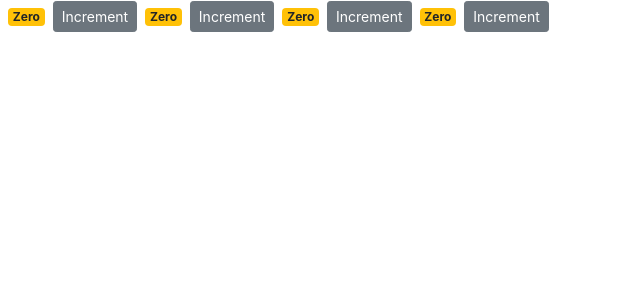
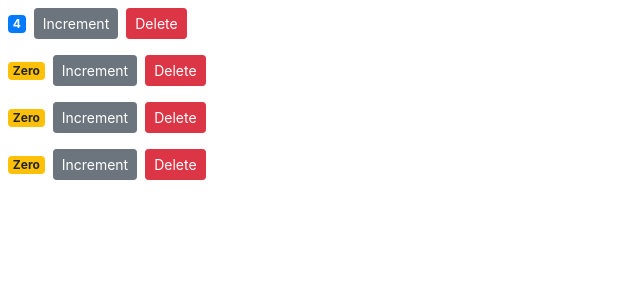
Before and after one commit to gzotta/counter-app, a React (Create React App) app: page / in a window 1280 px wide. Shown: the top 300 px of the page, without its empty margins (0-640 px from the left). Built offline with nearby package versions, Linux system fonts and the light colour scheme.

Commit message:
handleDelete method added to parent class "Counters"
#9

```diff
--- a/src/components/counter.jsx
+++ b/src/components/counter.jsx
@@ -2,7 +2,7 @@ import React, { Component } from "react";
 
 class Counter extends Component {
   state = {
-    value: this.props.value,
+    value: this.props.counter.value,
   };
   //this.setState() it's inherited from React's component. This method tells React that we are updating the state, then it'll figure out what part of the state is changed, and based on that it'll bring the DOM in sync with the virtual DOM.
   handleIncrement = () => {
@@ -10,10 +10,10 @@ class Counter extends Component {
   };
 
   render() {
-    // console.log("props", this.props);
+    //console.log("props", this.props);
 
     return (
-      <React.Fragment>
+      <div>
         <span className={this.getBadgeClasses()}>{this.formatCount()}</span>
         <button
           onClick={this.handleIncrement}
@@ -21,7 +21,13 @@ class Counter extends Component {
         >
           Increment
         </button>
-      </React.Fragment>
+        <button
+          onClick={() => this.props.onDelete(this.props.counter.id)}
+          className="btn btn-danger btn-sm m-2"
+        >
+          Delete
+        </button>
+      </div>
     );
   }
 
@@ -45,4 +51,6 @@ export default Counter;
   "m-2" is to set the margin. Class "btn" is a button and "btn-sm" is a small button.
 - getBadgeClasses() is to render the classes depending on the value of the "count" property, yellow if it's zero otherwise blue.
 - <ul>{this.state.tags.map((tag) => (<li key={tag}>{tag}</li>))}</ul>  jsx expresion to render the tags dynamically.
+- About "props": every React component has a property called "props" and this is basically a plain JavaScript object that includes all the attributes that we set in "Counters" components.
+- Props vs State: props includes data that we give to a component whereas state includes data that is local or private to that component, so other components cannot access that state, it's completely internal to that component. Props it's read only.
 */
--- a/src/components/counters.jsx
+++ b/src/components/counters.jsx
@@ -4,17 +4,30 @@ import Counter from "./counter";
 class Counters extends Component {
   state = {
     counters: [
-      { id: 1, value: 0 },
+      { id: 1, value: 4 },
       { id: 2, value: 0 },
       { id: 3, value: 0 },
       { id: 4, value: 0 },
     ],
   };
+
+  handleDelete = (counterId) => {
+    const counters = this.state.counters.filter((c) => c.id !== counterId);
+    //this.setState({ counters: counters });
+    this.setState({ counters }); //simplified version of the line above, because they have the same name.
+  };
+
   render() {
     return (
       <div>
         {this.state.counters.map((counter) => (
-          <Counter key={counter.id} value={counter.value} />
+          <Counter
+            key={counter.id}
+            onDelete={this.handleDelete}
+            //value={counter.value}
+            //id={counter.id}
+            counter={counter} //this 'counter' object includes 'value'and 'id', and any other property that will be added in the future.
+          />
         ))}
       </div>
     );
```
